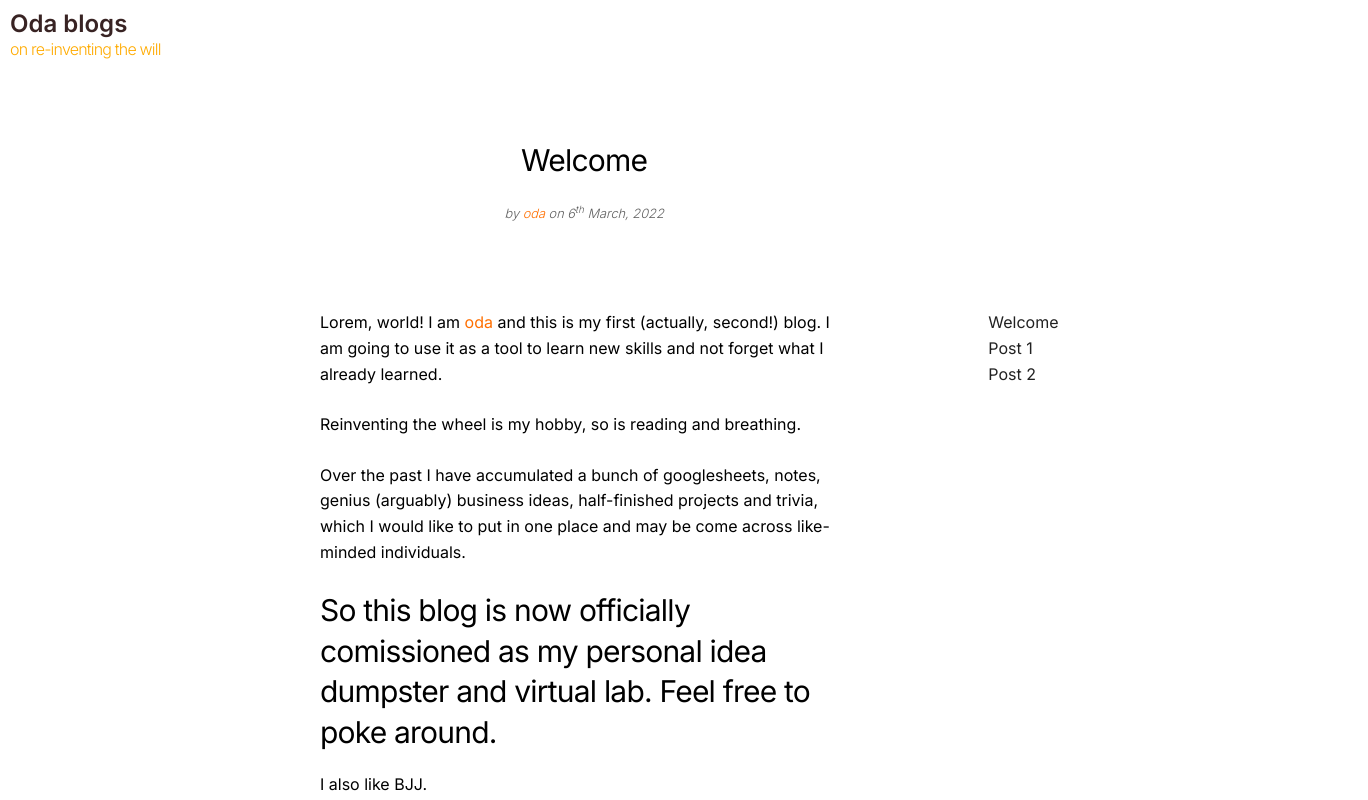
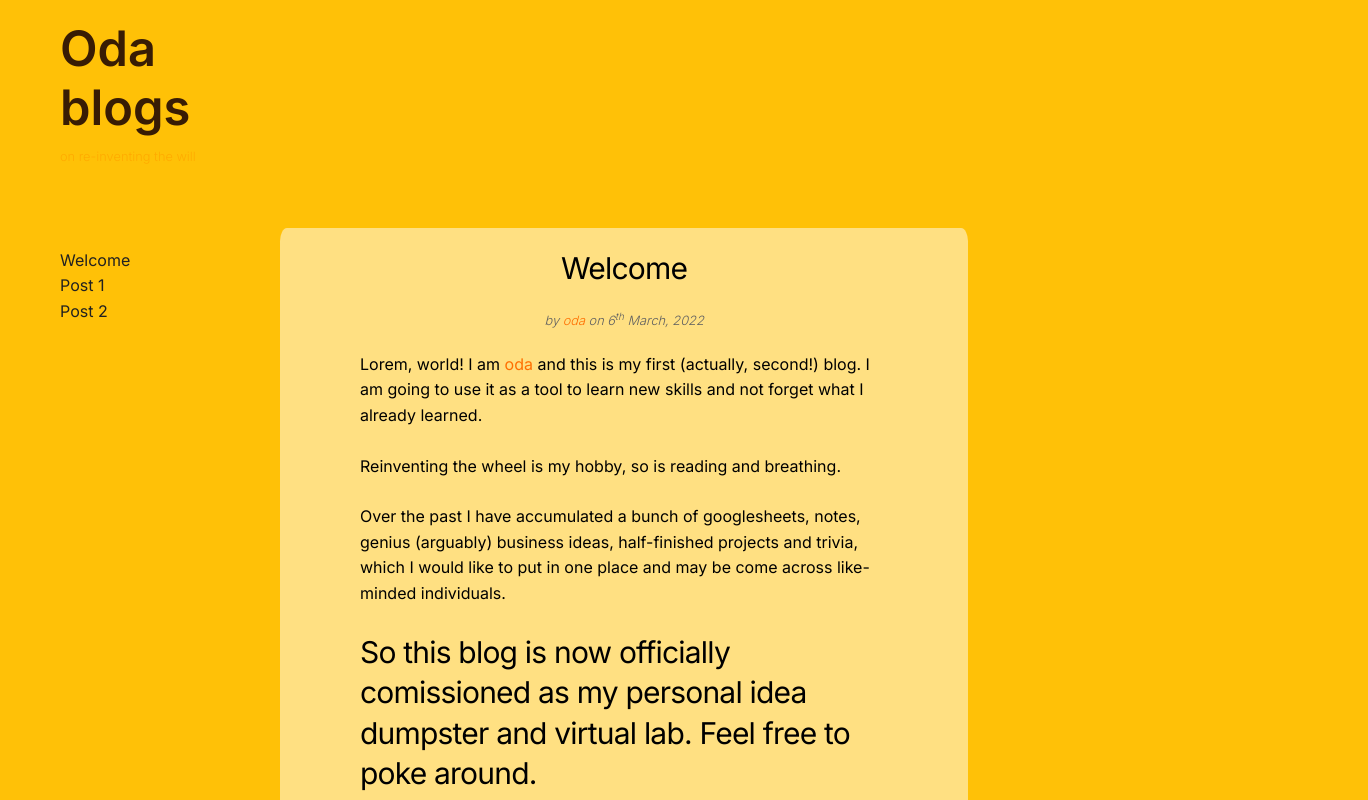
Before and after one commit to ooddaa/blog, a React (Create React App) app: page / in a window 1280 px wide. Shown: the top 800 px of the page, 1368 px wide, since content can reach past the window. Built offline with nearby package versions, Linux system fonts and the light colour scheme.

Commit message:
amber background, want to make sticky left/right sidebars

```diff
--- a/public/app.css
+++ b/public/app.css
@@ -21,9 +21,9 @@ body {
   /* font-family: "Inter", "Raleway", "HelveticaNeue", "Helvetica Neue", Helvetica,
     Arial, sans-serif; */
   color: var(--black);
+  background-color: var(--amber);
+}
 
-
-}
 /* Typography
 https://type-scale.com/
 Base: 16px
@@ -56,25 +56,23 @@ Scale: 1.250 - Major Third
 –––––––––––––––––––––––––––––––––––––––––––––––––– */
 
 .App {
-  /* text-align: center; */
-  /* padding: 10px 10px 10px 0; */
   display: grid;
-  /* grid-template-columns: 200px 1fr 200px; */
   grid-template-columns: 200px 1fr 400px;
-  grid-template-rows: auto 130px 1fr 30px;
-  /* grid-template-rows: 100px 130px 1fr 30px; */
+  grid-template-rows: auto 1fr 30px;
+  /* grid-template-rows: auto 130px 1fr 30px; */
+  grid-template-areas:
+    "headerlogo headernavbar headernavbar"
+    "postnav pagecontent sidebar"
+    "footer footer footer ";
   /* grid-template-areas:
-    "headerlogo maincontentheader empty"
-    "smth maincontentbody  sidebar"
+    "headerlogo headernavbar headernavbar"
+    "postnav maincontentheader  empty"
     "postnav maincontentbody sidebar "
     "footer footer footer "; */
-  grid-template-areas:
-    "headerlogo headernavbar headernavbar"
-    "smth maincontentheader  empty"
-    "postnav maincontentbody sidebar "
-    "footer footer footer ";
   grid-gap: 40px;
   justify-items: stretch;
+  margin-left: 40px;
+  margin-right: 40px;
 }
 
 .App-logo {
@@ -83,13 +81,28 @@ Scale: 1.250 - Major Third
 }
 
 /*****************\
-***** HEADER  *****
+      TITLE
 \*****************/
-.App-header {
-  /* grid-column: 1;
-  grid-row: 1 / 3; */
+.blog-title .main {
   grid-area: headerlogo;
+  padding: 20px;
+  padding-bottom: 0; /* to bring title and subtitle closer together */
+  font-weight: 600;
+  color: var(--red-burgundy-dark);
+  /* color: red; */
+  font-size: var(--font-size-large-5);
+  line-height: 1.2;
 }
+
+.blog-title .subtitle {
+  padding: 20px;
+  padding-top: 10px;
+  font-size: var(--font-size-small-1);
+  font-weight: 300;
+}
+
+
+
 .header-navbar {
   grid-area: headernavbar;
   display: flex;
@@ -115,12 +128,12 @@ Scale: 1.250 - Major Third
 }
 
 /*****************\
-**** POSTS NAV ****
+****** POSTS ******
 \*****************/
 .posts-nav {
   padding: 20px;
   height: calc(100vh - var(--footer-height) - 100px - 62px);
-  grid-area: sidebar;
+  grid-area: postnav;
 }
 
 .posts-list {
@@ -142,10 +155,6 @@ Scale: 1.250 - Major Third
   color: var(--grey-darken-2);
   list-style-type: none;
 }
-/* .posts-nav li a:visited {
-  color: var(--grey-darken-1);
-  list-style-type: none;
-} */
 
 /*****************\
 ******* MAIN ******
@@ -153,12 +162,20 @@ Scale: 1.250 - Major Third
 .App-main {
   grid-column: 2;
   grid-row: 2 / 4;
+
 }
 
-.blogpost-header {
+.page-content {
+  grid-area: pagecontent;
+  /* border: red 1px solid; */
+  border-radius: 1%;
+  background-color: var(--amber-lighten-3);
+}
+.content-header {
   padding: 20px;
   padding-bottom: 0;
-  grid-area: maincontentheader;
+  /* grid-area: maincontentheader; */
+
   /* border-bottom: var(--grey-lighten-1) 1px solid; */
   display: flex;
   flex-direction: column;
@@ -172,11 +189,14 @@ Scale: 1.250 - Major Third
   font-weight: 300;
 }
 
-.main-content-body {
+.content-body {
+/* .main-content-body { */
   padding: 20px;
   padding-left: 80px;
   padding-right: 80px;
-  grid-area: maincontentbody;
+  /* grid-area: maincontentbody; */
+  grid-area: pagecontent;
+  background-color: var(--amber-lighten-3);
 }
 
 /*****************\
@@ -251,6 +271,12 @@ Scale: 1.250 - Major Third
   --black: #000000;
 }
 
+/* RED */
+:root {
+  --red-burgundy-dark: #1d0505e0;
+  --red-burgundy: #800020;
+}
+
 .amber-accent-4 {
   color: var(--amber-accent-4);
 }
--- a/src/App.js
+++ b/src/App.js
@@ -1,17 +1,20 @@
 // import "./App.css";
 import { Outlet } from "react-router-dom";
-import Header from "./components/layout/Header";
+import BlogTitle from "./components/layout/BlogTitle";
 import Footer from "./components/layout/Footer";
 import PostsNav from "./components/nav/PostsNav";
+import { Fragment } from "react";
 
 function App() {
   return (
+    <Fragment>
     <div className="App">
-      <Header />
+      <BlogTitle />
       <Outlet />
       <PostsNav />
-      <Footer />
     </div>
+    <Footer />
+    </Fragment>
   );
 }
 
--- a/src/components/BlogPost.jsx
+++ b/src/components/BlogPost.jsx
@@ -22,16 +22,16 @@ function BlogPost({ post, defaultHeader }) {
   const { header, subheader, dateCreated, body, author } = post;
   const [year, month, day] = dateCreated;
   return (
-    <Fragment>
-      <div className="blogpost-header">
+    <div className='page-content'>
+      <div className="content-header">
         <h4 className="blogpost-title">{header || defaultHeader}</h4>
         <div className="blog-author">
           by <span style={{ color: "#ff6f00" }}>{author}</span> on {day}
           <span style={styles.super}>th</span> {resolveMonth(month)}, {year}
         </div>
       </div>
-      <div className="main-content-body">{body}</div>
-    </Fragment>
+      <div className="content-body">{body}</div>
+    </div>
   );
 }
 
--- /dev/null
+++ b/src/components/layout/BlogTitle.jsx
@@ -0,0 +1,28 @@
+import PropTypes from "prop-types";
+
+const propTypes = {};
+const defaultProps = {};
+
+function BlogTitle(props) {
+  return (
+    <>
+      <div className="blog-title">
+        <div className="main">Oda blogs</div>
+        <div className="amber-accent-4 subtitle">
+          on re-inventing the will
+        </div>
+      </div>
+      {/* <div className="header-navbar">
+        <button className="header-navbar-btn">one</button>
+        <button className="header-navbar-btn">two</button>
+        <button className="header-navbar-btn">three</button>
+        <button className="header-navbar-btn">four</button>
+      </div> */}
+    </>
+  );
+}
+
+BlogTitle.propTypes = propTypes;
+BlogTitle.defaultProps = defaultProps;
+
+export default BlogTitle;
--- a/src/components/layout/Header.jsx
+++ /dev/null
@@ -1,51 +0,0 @@
-import PropTypes from "prop-types";
-
-const propTypes = {};
-const defaultProps = {};
-
-const styles = {
-  blogName: {
-    marginTop: "0",
-    marginLeft: "10px",
-    marginBottom: "0",
-    paddingTop: "10px",
-    fontWeight: "600",
-    // fontFamily: "Inter, sans-serif",
-    color: "#1d0505e0",
-    fontSize: "24px",
-    lineHeight: "1.2",
-  },
-  blogSubname: {
-    marginTop: "0",
-    // marginTop: "10px",
-    marginLeft: "10px",
-    marginBottom: "20px",
-    fontSize: "16px",
-    fontWeight: "300",
-  },
-};
-
-function Header(props) {
-  return (
-    <>
-      <div className="App-header">
-        <div style={styles.blogName}>Oda blogs</div>
-        {/* <h1 style={styles.blogName}>Oda blogs</h1> */}
-        <h4 className="amber-accent-4" style={styles.blogSubname}>
-          on re-inventing the will
-        </h4>
-      </div>
-      {/* <div className="header-navbar">
-        <button className="header-navbar-btn">one</button>
-        <button className="header-navbar-btn">two</button>
-        <button className="header-navbar-btn">three</button>
-        <button className="header-navbar-btn">four</button>
-      </div> */}
-    </>
-  );
-}
-
-Header.propTypes = propTypes;
-Header.defaultProps = defaultProps;
-
-export default Header;
--- a/src/posts/posts.js
+++ b/src/posts/posts.js
@@ -116,6 +116,66 @@ const posts = [
           cupiditate nemo! Vel inventore, nam aliquid corrupti totam dignissimos
           unde ad non ducimus cum minus, beatae magni praesentium sed velit!
         </p>
+        <p>
+          Lorem ipsum dolor sit amet consectetur adipisicing elit. Eum officia
+          cupiditate nemo! Vel inventore, nam aliquid corrupti totam dignissimos
+          unde ad non ducimus cum minus, beatae magni praesentium sed velit!
+        </p>
+        <p>
+          Lorem ipsum dolor sit amet consectetur adipisicing elit. Eum officia
+          cupiditate nemo! Vel inventore, nam aliquid corrupti totam dignissimos
+          unde ad non ducimus cum minus, beatae magni praesentium sed velit!
+        </p>
+        <p>
+          Lorem ipsum dolor sit amet consectetur adipisicing elit. Eum officia
+          cupiditate nemo! Vel inventore, nam aliquid corrupti totam dignissimos
+          unde ad non ducimus cum minus, beatae magni praesentium sed velit!
+        </p>
+        <p>
+          Lorem ipsum dolor sit amet consectetur adipisicing elit. Eum officia
+          cupiditate nemo! Vel inventore, nam aliquid corrupti totam dignissimos
+          unde ad non ducimus cum minus, beatae magni praesentium sed velit!
+        </p>
+        <p>
+          Lorem ipsum dolor sit amet consectetur adipisicing elit. Eum officia
+          cupiditate nemo! Vel inventore, nam aliquid corrupti totam dignissimos
+          unde ad non ducimus cum minus, beatae magni praesentium sed velit!
+        </p>
+        <p>
+          Lorem ipsum dolor sit amet consectetur adipisicing elit. Eum officia
+          cupiditate nemo! Vel inventore, nam aliquid corrupti totam dignissimos
+          unde ad non ducimus cum minus, beatae magni praesentium sed velit!
+        </p>
+        <p>
+          Lorem ipsum dolor sit amet consectetur adipisicing elit. Eum officia
+          cupiditate nemo! Vel inventore, nam aliquid corrupti totam dignissimos
+          unde ad non ducimus cum minus, beatae magni praesentium sed velit!
+        </p>
+        <p>
+          Lorem ipsum dolor sit amet consectetur adipisicing elit. Eum officia
+          cupiditate nemo! Vel inventore, nam aliquid corrupti totam dignissimos
+          unde ad non ducimus cum minus, beatae magni praesentium sed velit!
+        </p>
+        <p>
+          Lorem ipsum dolor sit amet consectetur adipisicing elit. Eum officia
+          cupiditate nemo! Vel inventore, nam aliquid corrupti totam dignissimos
+          unde ad non ducimus cum minus, beatae magni praesentium sed velit!
+        </p>
+        <p>
+          Lorem ipsum dolor sit amet consectetur adipisicing elit. Eum officia
+          cupiditate nemo! Vel inventore, nam aliquid corrupti totam dignissimos
+          unde ad non ducimus cum minus, beatae magni praesentium sed velit!
+        </p>
+        <p>
+          Lorem ipsum dolor sit amet consectetur adipisicing elit. Eum officia
+          cupiditate nemo! Vel inventore, nam aliquid corrupti totam dignissimos
+          unde ad non ducimus cum minus, beatae magni praesentium sed velit!
+        </p>
+        <p>
+          Lorem ipsum dolor sit amet consectetur adipisicing elit. Eum officia
+          cupiditate nemo! Vel inventore, nam aliquid corrupti totam dignissimos
+          unde ad non ducimus cum minus, beatae magni praesentium sed velit!
+        </p>
       </div>
     ),
   },
```
